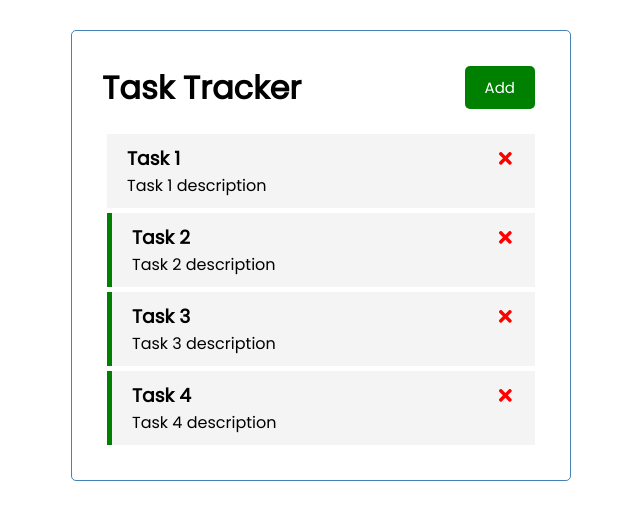
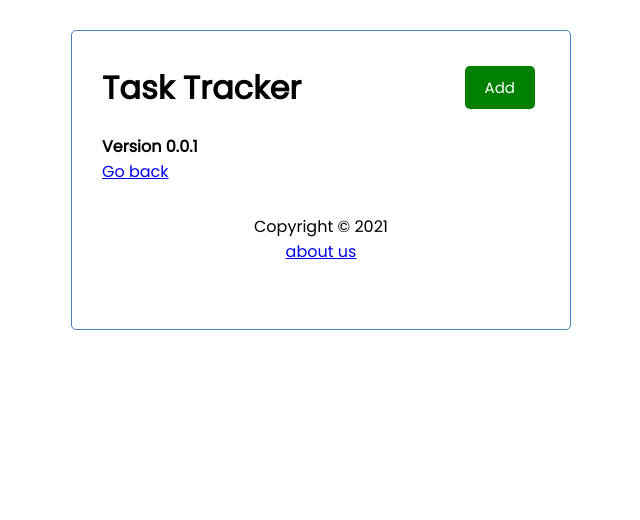
Before and after one commit to ibrahimshittu/task_tracker, a React (Create React App) app: page /about in a window 1280 px wide. Shown: the top 520 px of the page, without its empty margins (319-959 px from the left). Built offline with nearby package versions, Linux system fonts and the light colour scheme; data requests are answered from the project's data file.

Commit message:
react routing v6

```diff
--- a/src/App.js
+++ b/src/App.js
@@ -1,8 +1,12 @@
 import Header from './components/Header';
+import Footer from './components/Footer';
 import Tasks from './components/Tasks';
 import AddTask from './components/AddTask';
+import About from './components/About';
+import Home from './components/Home';
 import { useState, useEffect } from 'react';
-import React from 'react'
+import { BrowserRouter as Router,Routes, Route} from 'react-router-dom';
+import React from 'react';
 
 function App() {
 
@@ -80,11 +84,27 @@ function App() {
   }
 
   return (
+    <Router>
     <div className="container">
       <Header onAdd={() => setShowAddTask(!showAddTask)} showAdd={showAddTask} />
-      { showAddTask && <AddTask onAdd={addTask}  /> }
-      {tasks.length > 0 ? <Tasks tasks={tasks} onDelete={deleteTask}  onToggle={toggleReminder} /> : "No tasks yet!"}
+      <Routes>
+      <Route path="/" exact element={
+              <Home
+                showAddTask={showAddTask}
+                addTask={addTask}
+                tasks={tasks}
+                Tasks={Tasks}
+                toggleReminder={toggleReminder}
+                deleteTask={deleteTask}
+                AddTask={AddTask}
+              />
+            }
+      />
+      <Route path="/about" element={<About />} />
+      </Routes>
+      <Footer/>
     </div>
+    </Router>
   );
 }
 
--- /dev/null
+++ b/src/components/About.js
@@ -0,0 +1,13 @@
+import React from 'react';
+import { Link } from "react-router-dom";
+
+const About = () => {
+    return (
+        <div>
+            <h4>Version 0.0.1</h4>
+            <Link to="/">Go back</Link>
+        </div>
+    )
+}
+
+export default About
--- /dev/null
+++ b/src/components/Footer.js
@@ -0,0 +1,13 @@
+import React from 'react'
+import { Link } from "react-router-dom";
+
+const Footer = () => {
+    return (
+        <footer>
+            <p>Copyright &copy; 2021</p>
+            <Link to="/about">about us</Link>
+        </footer>
+    )
+}
+
+export default Footer
--- /dev/null
+++ b/src/components/Home.js
@@ -0,0 +1,12 @@
+import React from 'react'
+
+const Home = ({ showAddTask, addTask, tasks, Tasks, toggleReminder, deleteTask, AddTask }) => {
+    return (
+        <div>
+            { showAddTask && <AddTask onAdd={addTask}  /> }
+            {tasks.length > 0 ? <Tasks tasks={tasks} onDelete={deleteTask}  onToggle={toggleReminder} /> : "No tasks yet!"}
+        </div>
+    )
+}
+
+export default Home
```
